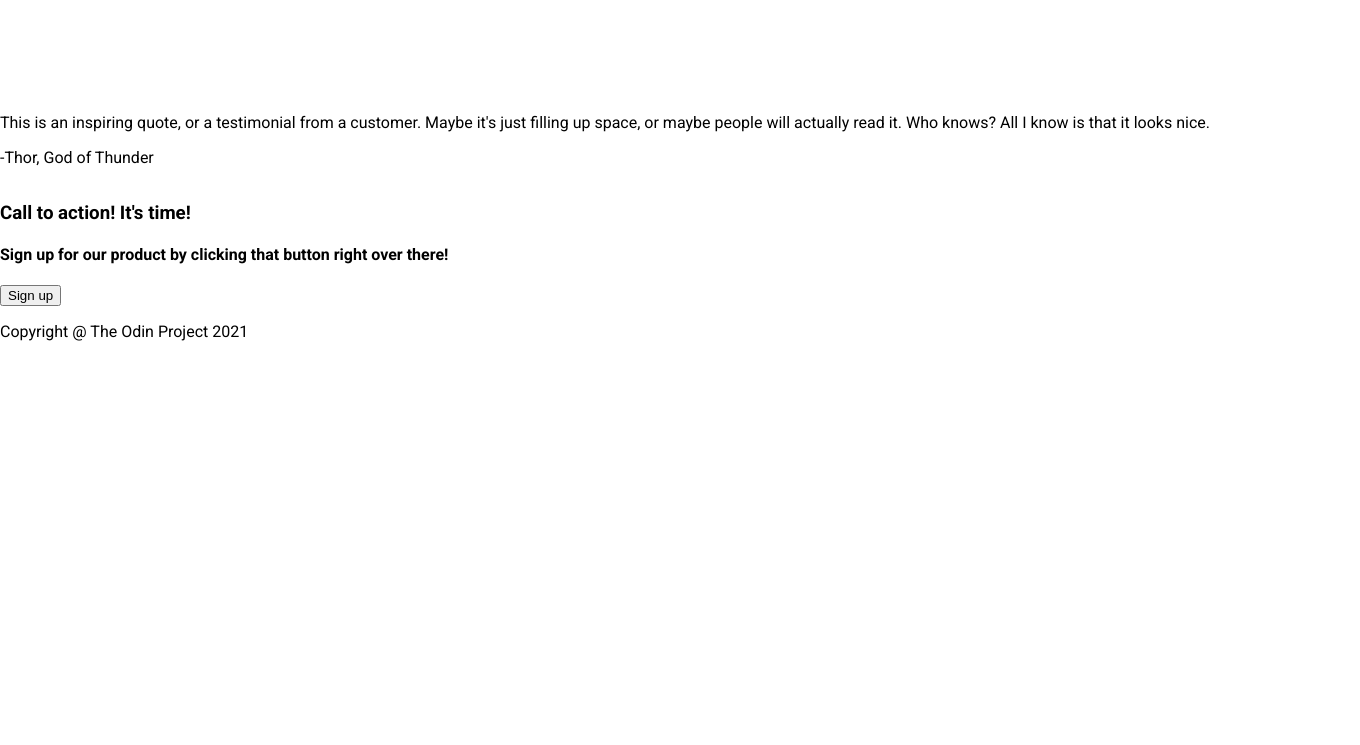
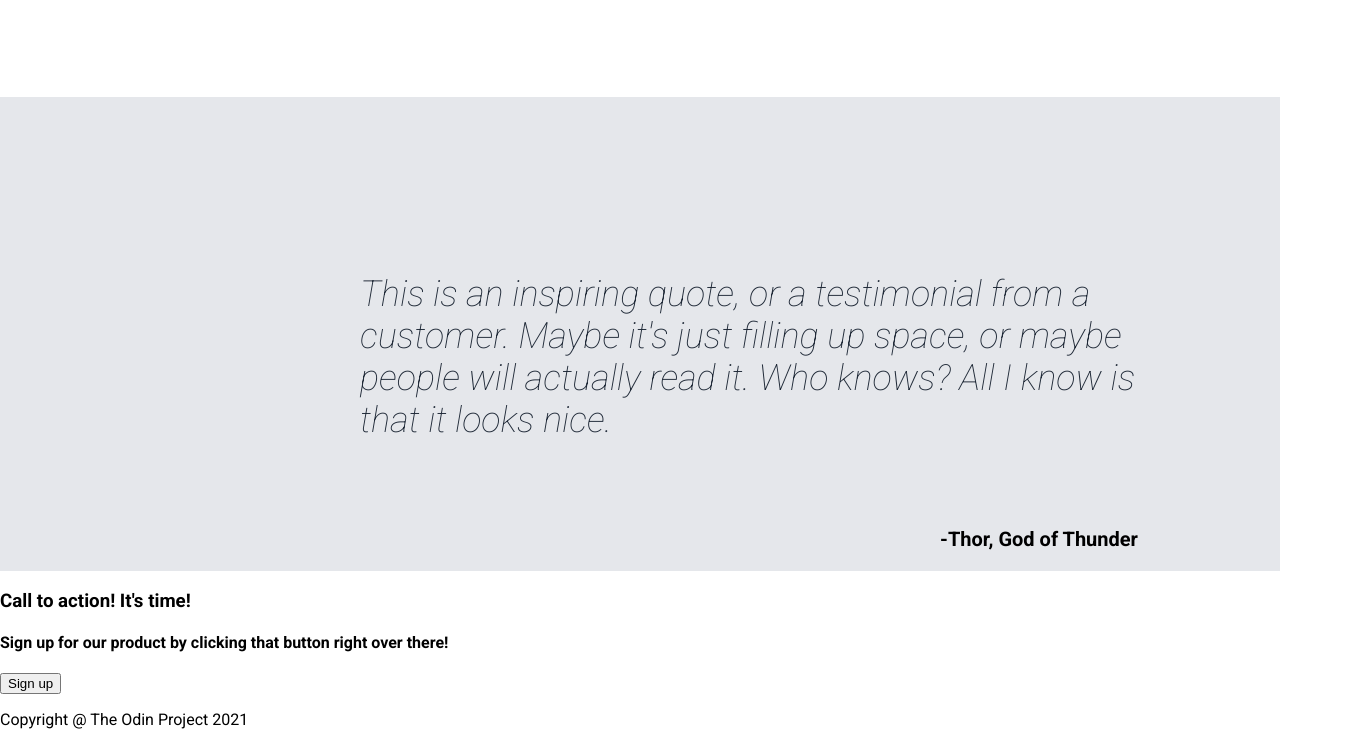
Before and after one commit to mlanda98/landing-page, a plain HTML site: page index.html in a window 1280 px wide. Shown: the part 1012-1757 px from the top of the page, 1360 px wide, since content can reach past the window. Before the commit the page ends 1369 px from the top, so only its background shows below. Drawn offline with Linux system fonts and the light colour scheme.

Commit message:
Style font and add margins
Added color to font, font-size, font-weight, and added margins.

```diff
--- a/index.html
+++ b/index.html
@@ -53,8 +53,8 @@
         </div>
       </div>
     <div class="section-2">
-        <p>This is an inspiring quote, or a testimonial from a customer. Maybe it's just filling up space, or maybe people will actually read it. Who knows? All I know is that it looks nice.</p>
-        <p>-Thor, God of Thunder</p>
+        <p class="quote">This is an inspiring quote, or a testimonial from a customer. Maybe it's just filling up space, or maybe people will actually read it. Who knows? All I know is that it looks nice.</p>
+        <p class="thor">-Thor, God of Thunder</p>
       </div>
     <div class="section-3">
       <div class="left-side-2">
--- a/styles.css
+++ b/styles.css
@@ -70,3 +70,23 @@ body{
 .text{
   max-width: 250px;
 }
+
+.section-2{
+  background-color: #E5E7EB;
+}
+
+.quote{
+  font-size: 36px;
+  color: #1F2937;
+  font-style: italic;
+  font-weight: lighter;
+  padding: 140px 200px 50px 360px;
+  width: 800px;
+}
+
+.thor{
+  margin-left: 940px;
+  margin-top: -80px 0px 20px 940px;
+  font-weight: bold;
+  font-size: 20px;
+}
```
